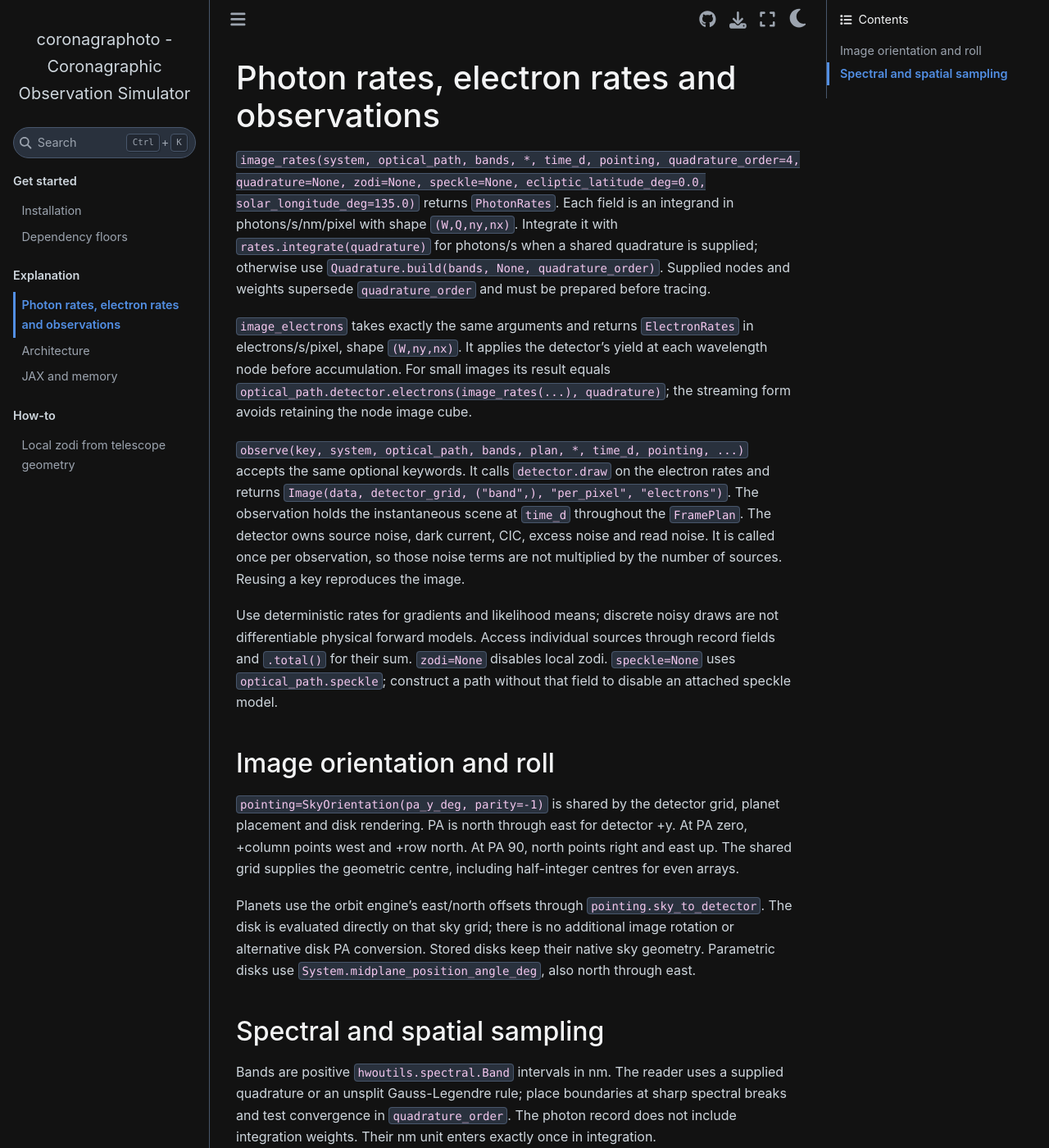
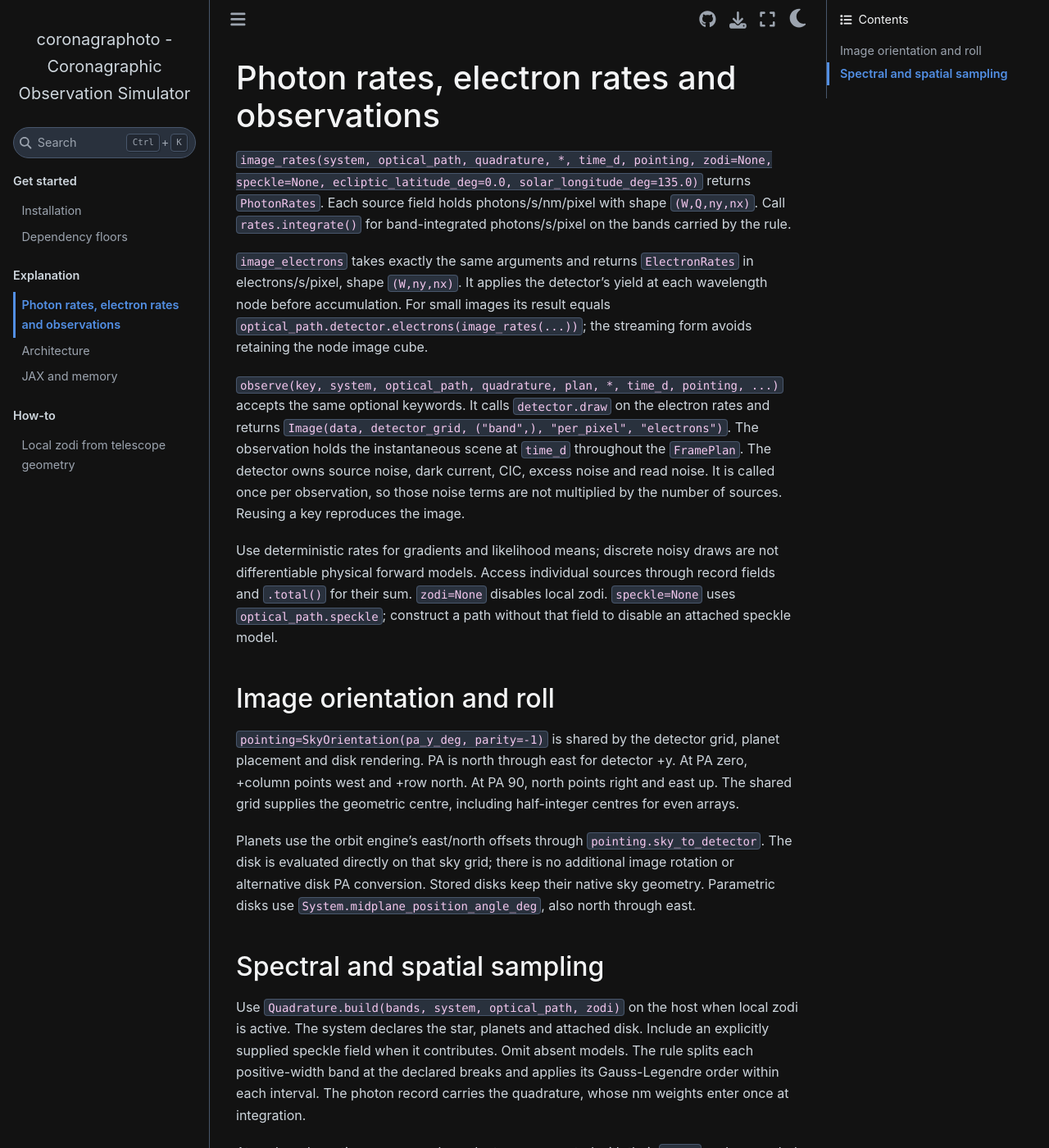
Before and after one commit to CoreySpohn/coronagraphoto, a Sphinx documentation site: the page built from docs/explanation/rate_vs_readout.md, in a window 1280 px wide and 1400 px high. Shown: the whole window at 82% size. Built offline with Sphinx 7.4.7 and the Sphinx Book theme 1.1.4, drawn with Linux system fonts in a browser that asks for light colours; pages that are not in the unit, such as notebooks, are missing from menus.

Commit message:
feat!: take a quadrature in the image readers and honour declared spectral breaks

```diff
--- a/docs/explanation/rate_vs_readout.md
+++ b/docs/explanation/rate_vs_readout.md
@@ -1,20 +1,18 @@
 # Photon rates, electron rates and observations
 
-`image_rates(system, optical_path, bands, *, time_d, pointing,
-quadrature_order=4, quadrature=None, zodi=None, speckle=None,
-ecliptic_latitude_deg=0.0, solar_longitude_deg=135.0)` returns `PhotonRates`. Each field is an integrand
-in photons/s/nm/pixel with shape `(W,Q,ny,nx)`. Integrate it with
-`rates.integrate(quadrature)` for photons/s when a shared quadrature is supplied;
-otherwise use `Quadrature.build(bands, None, quadrature_order)`. Supplied nodes
-and weights supersede `quadrature_order` and must be prepared before tracing.
+`image_rates(system, optical_path, quadrature, *, time_d, pointing,
+zodi=None, speckle=None, ecliptic_latitude_deg=0.0, solar_longitude_deg=135.0)`
+returns `PhotonRates`. Each source field holds photons/s/nm/pixel with shape
+`(W,Q,ny,nx)`. Call `rates.integrate()` for band-integrated photons/s/pixel
+on the bands carried by the rule.
 
 `image_electrons` takes exactly the same arguments and returns `ElectronRates`
 in electrons/s/pixel, shape `(W,ny,nx)`. It applies the detector's yield at
 each wavelength node before accumulation. For small images its result equals
-`optical_path.detector.electrons(image_rates(...), quadrature)`; the streaming
+`optical_path.detector.electrons(image_rates(...))`; the streaming
 form avoids retaining the node image cube.
 
-`observe(key, system, optical_path, bands, plan, *, time_d, pointing, ...)`
+`observe(key, system, optical_path, quadrature, plan, *, time_d, pointing, ...)`
 accepts the same optional keywords. It calls `detector.draw` on the electron
 rates and returns `Image(data, detector_grid, ("band",), "per_pixel", "electrons")`.
 The observation holds the instantaneous scene at `time_d` throughout the
@@ -44,10 +42,12 @@ Stored disks keep their native sky geometry. Parametric disks use
 
 ## Spectral and spatial sampling
 
-Bands are positive `hwoutils.spectral.Band` intervals in nm. The reader uses
-a supplied quadrature or an unsplit Gauss-Legendre rule; place boundaries at
-sharp spectral breaks and test convergence in `quadrature_order`. The photon record does not
-include integration weights. Their nm unit enters exactly once in integration.
+Use `Quadrature.build(bands, system, optical_path, zodi)` on the host when
+local zodi is active. The system declares the star, planets and attached disk.
+Include an explicitly supplied speckle field when it contributes. Omit absent
+models. The rule splits each positive-width band at the declared breaks and
+applies its Gauss-Legendre order within each interval. The photon record
+carries the quadrature, whose nm weights enter once at integration.
 
 At each node, native coronagraph products are converted with their `Frame`
 and resampled with `hwoutils.grids.resample`, honouring each input Image's
```
Also changed, not shown: README.md (+7 -7 lines), docs/explanation/architecture.md (+1 -1 lines), docs/explanation/performance.md (+12 -12 lines), docs/simulating_zodi_with_telescope_orbit.md (+5 -3 lines), 13 other files.
